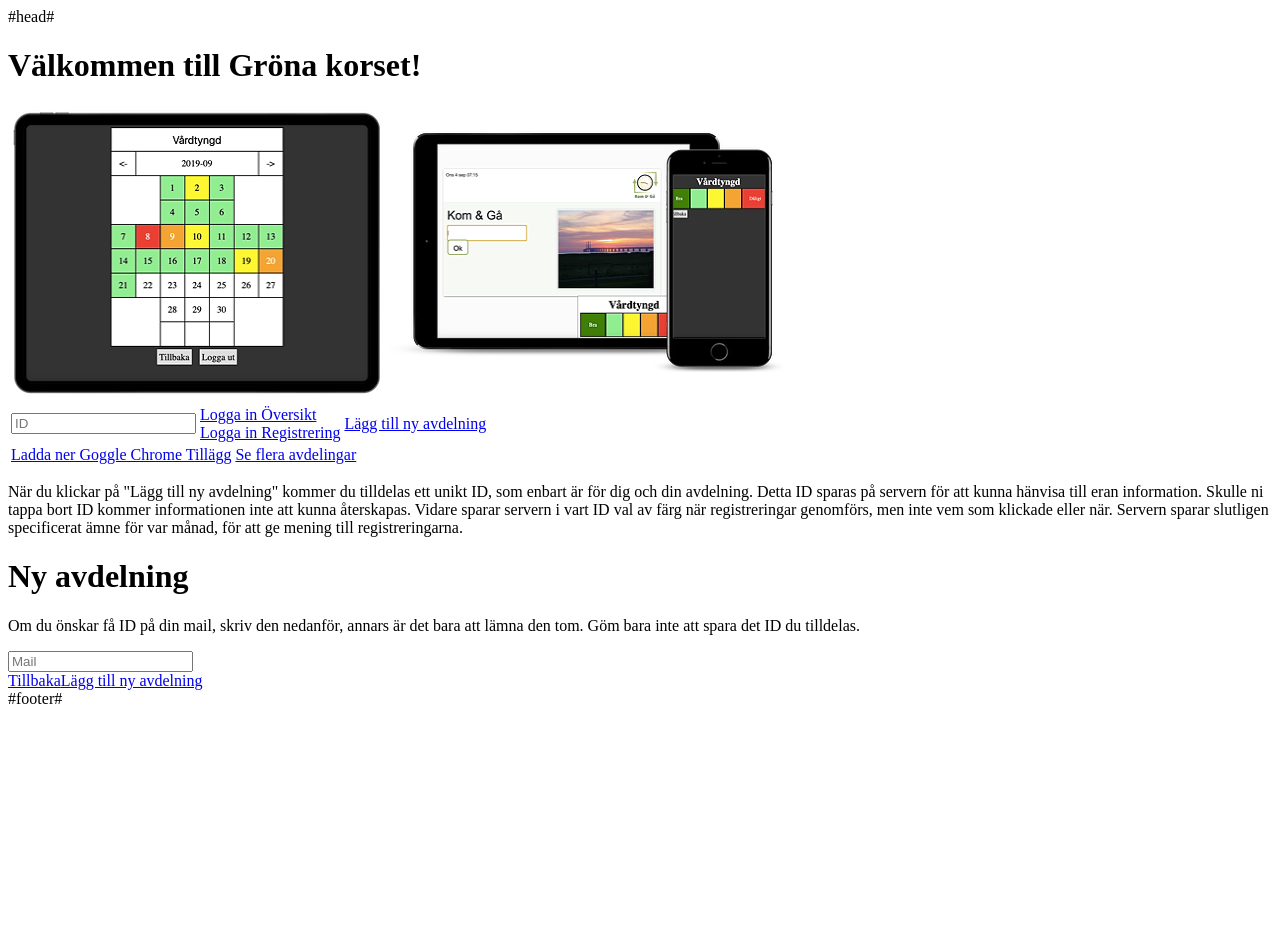
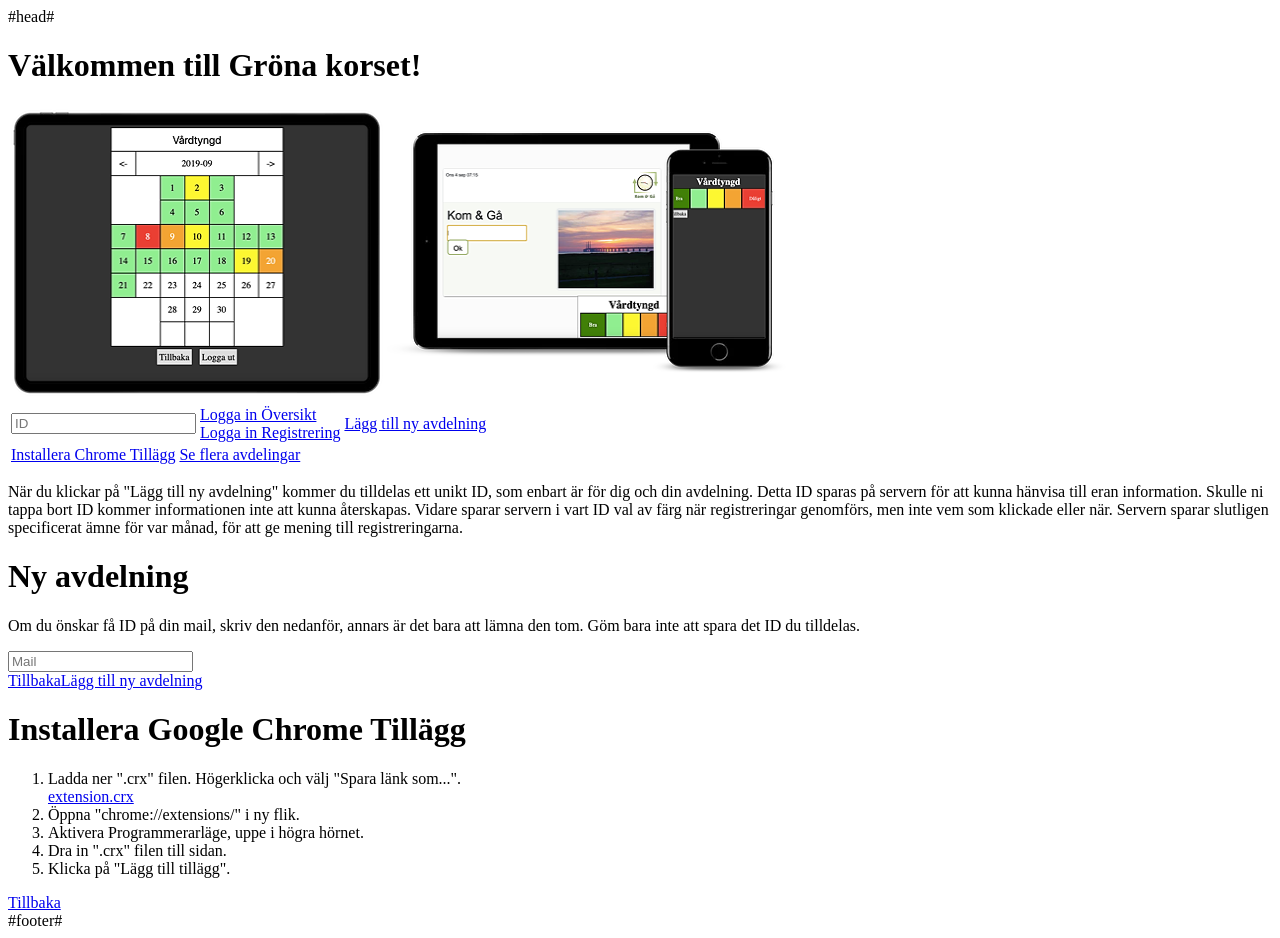
Before and after one commit to teddykladdkak/gronakorset, a browser extension: page views/index.html in a window 1280 px wide. Before the commit the page ends 800 px from the top, so only its background shows below. Drawn offline with Linux system fonts and the light colour scheme; files whose address does not match are found by name.

Commit message:
Installering
- Instruktioner hur man installerar tillägg.

```diff
--- a/public/main/stil.css
+++ b/public/main/stil.css
@@ -4,7 +4,7 @@ html{
 .button, input, h1, h2 {
 	font-family: -apple-system,BlinkMacSystemFont,Segoe UI,Roboto,Oxygen,Ubuntu,Cantarell,Fira Sans,Droid Sans,Helvetica Neue,sans-serif;
 }
-#start, #nyanv {
+.wrapper {
 	background-color: #FFF;
 	padding: 10px;
 	border-radius: 5px;
--- a/views/index.html
+++ b/views/index.html
@@ -5,7 +5,7 @@
 	#head#
 </head>
 <body onload="loadStart();">
-	<div id="start">
+	<div id="start" class="wrapper">
 		<h1>Välkommen till Gröna korset!</h1>
 		<table>
 			<tr class="preview">
@@ -27,19 +27,32 @@
 			</tr>
 			<tr>
 				<td colspan="3">
-					<a href="gronakorset.crx" class="button" download="">Ladda ner Goggle Chrome Tillägg</a>
+					<a class="button" href="javascript:showHide('install', 'start');">Installera Chrome Tillägg</a>
 					<a class="button" href="javascript:oppnaFlera();">Se flera avdelingar</a>
 				</td>
 			</tr>
 		</table>
 		<p>När du klickar på "Lägg till ny avdelning" kommer du tilldelas ett unikt ID, som enbart är för dig och din avdelning. Detta ID sparas på servern för att kunna hänvisa till eran information. Skulle ni tappa bort ID kommer informationen inte att kunna återskapas. Vidare sparar servern i vart ID val av färg när registreringar genomförs, men inte vem som klickade eller när. Servern sparar slutligen specificerat ämne för var månad, för att ge mening till registreringarna.</p>
 	</div>
-	<div id="nyanv">
+	<div id="nyanv" class="wrapper">
 		<h1>Ny avdelning</h1>
 		<p>Om du önskar få ID på din mail, skriv den nedanför, annars är det bara att lämna den tom. Göm bara inte att spara det ID du tilldelas.</p>
 		<input type="text" placeholder="Mail" id="mail"><br/>
 		<a class="button" href="javascript:showHide('start', 'nyanv');sel('avdid');">Tillbaka</a><a class="button" href="javascript:nyID();">Lägg till ny avdelning</a>
 	</div>
+	<div id="install" class="wrapper">
+		<h1>Installera Google Chrome Tillägg</h1>
+		<p>
+			<ol>
+				<li>Ladda ner ".crx" filen. Högerklicka och välj "Spara länk som...".<br/><a href="extension.crx" class="button" download="">extension.crx</a></li>
+				<li>Öppna "chrome://extensions/" i ny flik.</li>
+				<li>Aktivera Programmerarläge, uppe i högra hörnet.</li>
+				<li>Dra in ".crx" filen till sidan.</li>
+				<li>Klicka på "Lägg till tillägg".</li>
+			</ol>
+		</p>
+		<a class="button" href="javascript:showHide('start', 'install');sel('avdid');">Tillbaka</a>
+	</div>
 	#footer#
 </body>
 </html>
```
Also changed, not shown: 3 other files.
